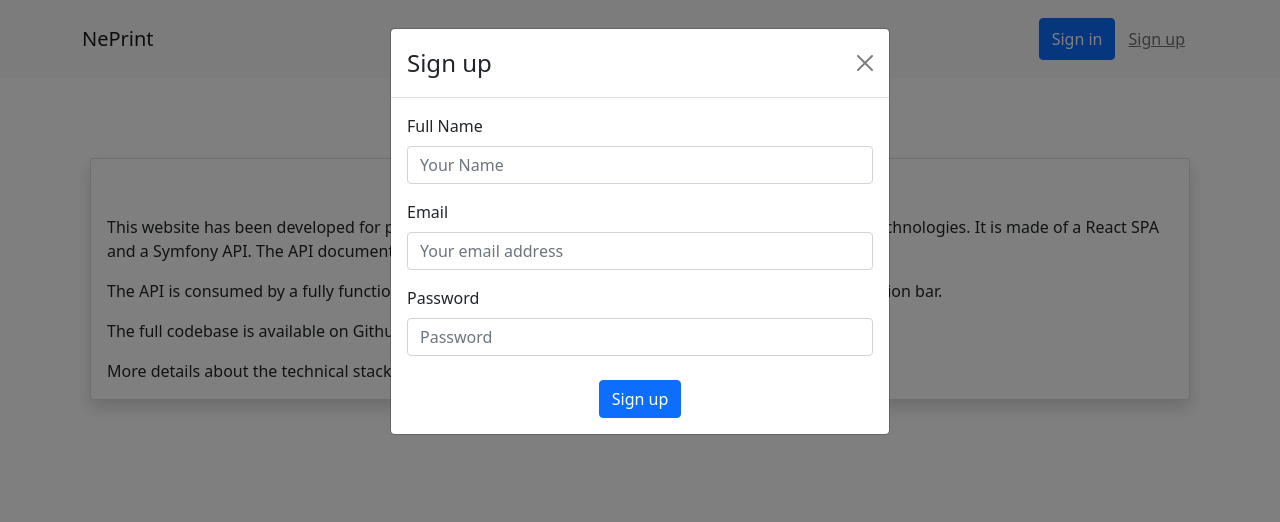
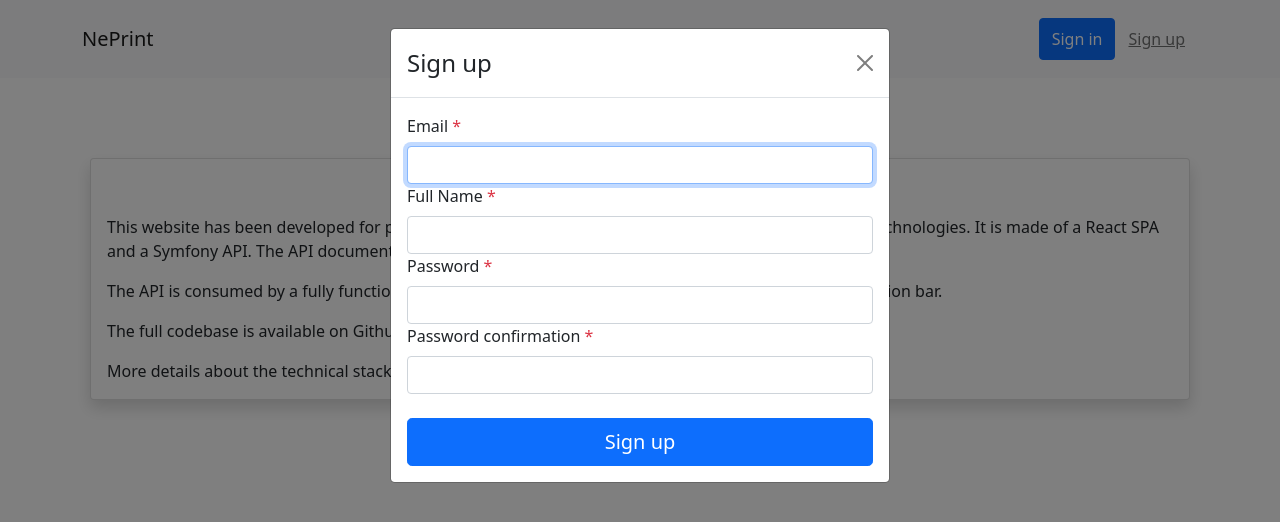
Before and after one commit to ujikstark/personal-website, a React (Create React App) app in the folder frontend-react/: page / in a window 1280 px wide. Both pictures are taken after a click on the element "Sign up". Shown: the top 522 px of the page. Built offline with nearby package versions, Linux system fonts and the light colour scheme.

Commit message:
add validation

```diff
--- a/frontend-react/src/components/SignupModal.js
+++ b/frontend-react/src/components/SignupModal.js
@@ -1,15 +1,27 @@
-import { useState } from "react";
+import { useEffect, useRef, useState } from "react";
 import { Form, Modal, Button, Navbar } from "react-bootstrap";
 import { useAuthUpdate } from "../contexts/AuthContext";
+import useUserFormValidation from "../hooks/useUserFormValidation";
+import UserFormInput from "./UserFormInput";
 
 function SignupModal () {
 
     const [modal, setModal] = useState(false);
-    const toggleModal = () => setModal(!modal);
+    const { values, errors, touched, handleChange, clearAll } = useUserFormValidation();
+
+    const innerRef = useRef();
+
+    useEffect(() => innerRef.current && innerRef.current.focus(), [modal]);
+
+    const toggleModal = () => {
+        setModal(!modal);
+    }
 
     const handleCancel = () => {
         toggleModal();
     }
+
+    const inputTypes = ['email', 'name', 'password', 'confirmPassword'];
 
 
     return (
@@ -21,21 +33,21 @@ function SignupModal () {
                 </Modal.Header>
                 <Modal.Body>
                     <Form>
-                        <Form.Group className="mb-3" controlId="formName">
-                            <Form.Label>Full Name</Form.Label>
-                            <Form.Control type="text" placeholder="Your Name" />
-                        </Form.Group>
-                        <Form.Group className="mb-3" controlId="formEmail">
-                            <Form.Label>Email</Form.Label>
-                            <Form.Control type="email" placeholder="Your email address" />
-                        </Form.Group>
+                        {inputTypes.map((type, index) => (
+                            <UserFormInput
+                                type={type}
+                                asterisk={true}
+                                innerRef={innerRef}
+                                values={values}
+                                errors={errors}
+                                touched={touched}
+                                handleChange={handleChange}
+                                key={index}
+                            />
+                        ))}
 
-                        <Form.Group className="mb-3" controlId="formPassword">
-                            <Form.Label>Password</Form.Label>
-                            <Form.Control type="password" placeholder="Password" />
-                        </Form.Group>
-                        <div className="d-flex justify-content-around mt-4">
-                            <Button className="mr-4 ml-4" variant="primary" type="submit" block>Sign up</Button>
+                        <div className="d-grid mt-4">
+                            <Button className="mr-4 ml-4" variant="primary" type="submit" size="lg">Sign up</Button>
                         </div>
 
                     </Form>
--- /dev/null
+++ b/frontend-react/src/components/UserFormInput.js
@@ -0,0 +1,31 @@
+import { Form } from "react-bootstrap";
+import userFormText from "../helper/userFormText";
+
+
+function UserFormInput ({ type, asterisk, innerRef, handleChange, values, errors, touched}) {
+    const ref = type === 'email' ? innerRef : null;
+    const htmlType = type.toLowerCase().includes('password') ? 'password' : type;
+
+    console.log(errors[type]);
+
+    return (
+        <Form.Group>
+            <Form.Label htmlFor={type}>{userFormText[type].label}{asterisk && <span className="text-danger"> *</span>}</Form.Label>
+            {type === 'currentPassword'
+                ? <Form.Control
+                    ref={ref} onChange={handleChange}
+                    values={values['type']} type={htmlType} name={type} id={type}
+                />
+                : <Form.Control
+                    ref={ref}
+                    onChange={handleChange}
+                    isInvalid={touched[type] && errors[type]} isValid={touched[type] && !errors[type]}
+                    values={values['type']} type={htmlType} name={type} id={type}
+                />
+            }
+            <Form.Control.Feedback type="invalid">{errors[type]}</Form.Control.Feedback>
+        </Form.Group>
+    );
+}
+
+export default UserFormInput;
--- /dev/null
+++ b/frontend-react/src/components/validateUserForm.js
@@ -0,0 +1,36 @@
+import React from 'react';
+import userFormText from '../helper/userFormText';
+
+export default function validateUserForm (values) {
+    const errors = {};
+
+    if (values.name) {
+        if (values.name && values.name.trim().length < 3) {
+            errors.name = userFormText.error.name.short;
+        } else if (!/^[a-zA-Z0-9]{3,}/.test(values.name)) {
+            errors.name = userFormText.error.name.invalid;
+        }
+    }
+
+    if (values.email) {
+        if (!/^[a-zA-Z0-9.!#$%&'*+\\/=?^_`{|}~-]+@[a-zA-Z0-9](?:[a-zA-Z0-9-]{0,61}[a-zA-Z0-9])?(?:\.[a-zA-Z0-9](?:[a-zA-Z0-9-]{0,61}[a-zA-Z0-9])?)+$/.test(values.email)) {
+            errors.email = userFormText.error.email.invalid;
+        }
+    }
+
+    if (values.password) {
+        if (values.password.length < 4) {
+            errors.password = userFormText.error.password.short;
+        } else if (!/\d/.test(values.password)) {
+            errors.password = userFormText.error.password.invalid;
+        }
+    }
+
+    if (values.confirmPassword) {
+        if (values.confirmPassword !== values.password && values.confirmPassword !== values.newPassword) {
+            errors.confirmPassword = userFormText.error.confirmPassword.different;
+        }
+    }
+
+    return errors;
+}
--- /dev/null
+++ b/frontend-react/src/helper/userFormText.js
@@ -0,0 +1,37 @@
+export default {
+
+
+    email: {
+        placeholder: 'Your email address',
+        label: 'Email'
+    },
+    password: {
+        placeholder: 'Your password',
+        label: 'Password'
+    },
+    confirmPassword: {
+        placeholder: 'Confirm your password',
+        label: 'Password confirmation'
+    },
+    name: {
+        placeholder: 'Your full name',
+        label: 'Full Name'
+    },
+    error: {
+        email: {
+            invalid: 'The email address is not valid.'
+        },
+        password: {
+            invalid: 'The password must contains at least one number.',
+            short: 'The password must be at least 4 characters long.'
+        },
+        name: {
+            invalid: 'The name can only contain letters or digits.',
+            short: 'The name must be at least 3 characters long.'
+        },
+        confirmPassword: {
+            different: 'The passwords do not match.'
+        }
+    }
+
+};
--- /dev/null
+++ b/frontend-react/src/hooks/useUserFormValidation.js
@@ -0,0 +1,46 @@
+import { useEffect, useState } from 'react';
+import validateUserForm from "../components/validateUserForm";
+
+export default function useUserFormValidation () {
+    const [values, setValues] = useState({
+        email: '',
+        name: '',
+        currentPassword: '',
+        password: '',
+        newPassword: '',
+        confirmPassword: ''
+    });
+    const [touched, setTouched] = useState({});
+    const [errors, setErrors] = useState({});
+
+    useEffect(() => {
+        setErrors(validateUserForm(values));
+    }, [values]);
+
+    const handleChange = e => {
+        const { name, value } = e.target;
+        setValues({
+            ...values,
+            [name]: value
+        });
+        setTouched({
+            ...touched,
+            [name]: value !== ''
+        });
+    };
+
+    const clearAll = () => {
+        setErrors({});
+        setTouched({});
+        setValues({
+            email: '',
+            name: '',
+            currentPassword: '',
+            password: '',
+            newPassword: '',
+            confirmPassword: ''
+        });
+    };
+
+    return { values, errors, touched, handleChange, clearAll };
+};
```
